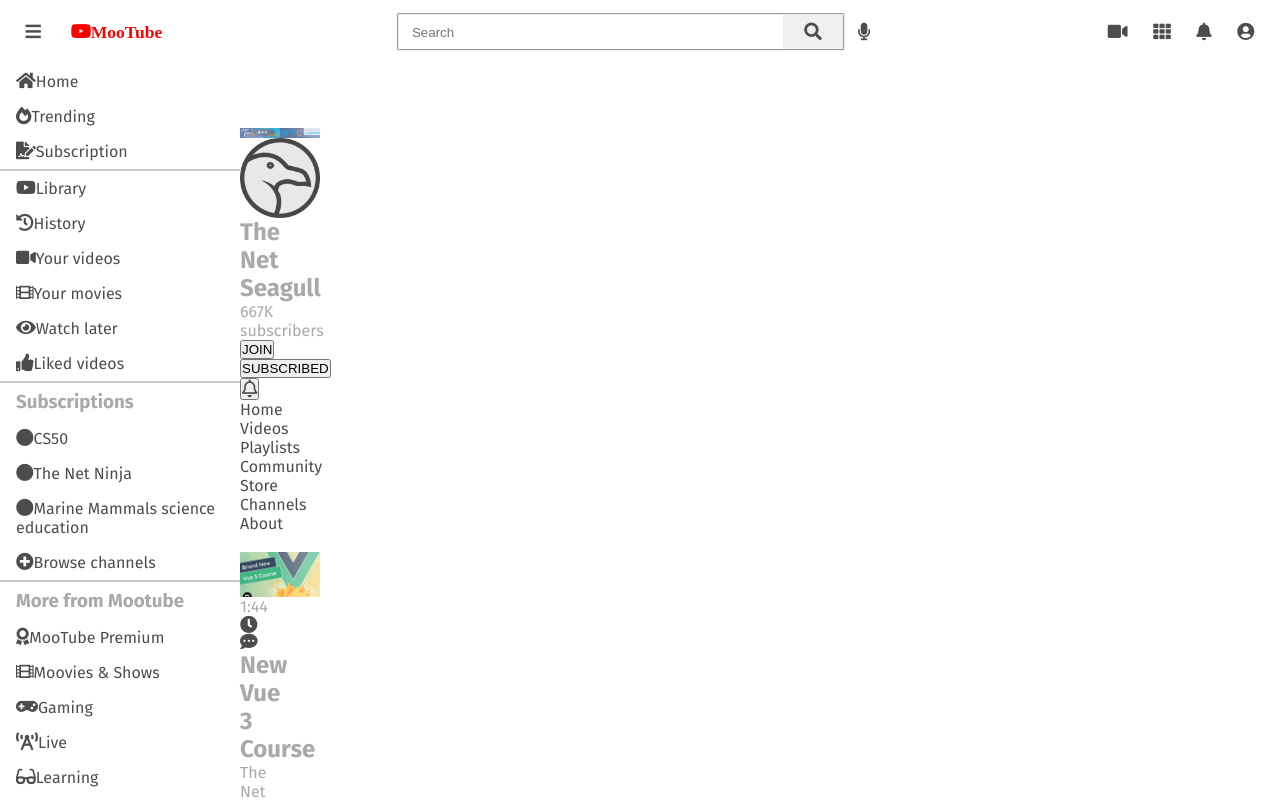
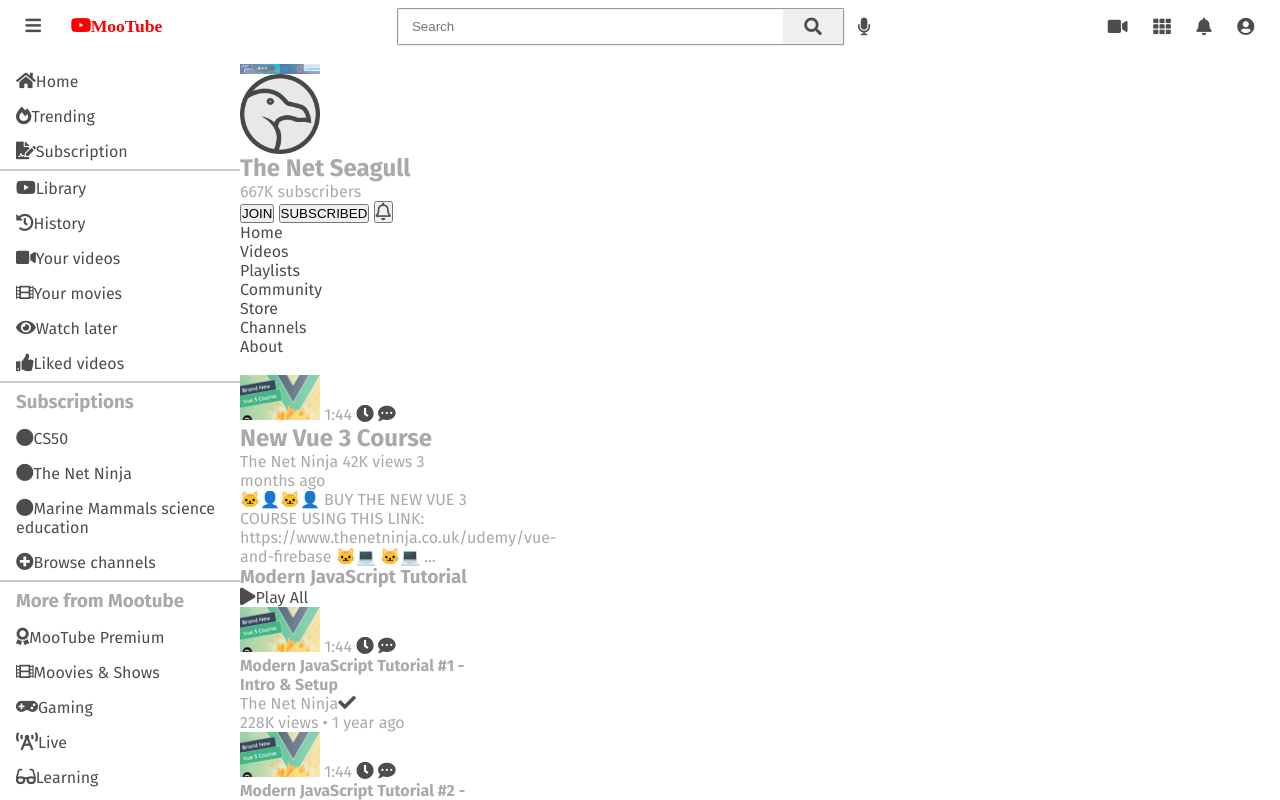
Before and after one commit to m-podolski/dci-youtube-clone, a plain HTML site: page index.html in a window 1280 px wide. Shown: the top 800 px of the page. Drawn offline with Linux system fonts and the light colour scheme.

Commit message:
Add styles

```diff
--- a/assets/css/styles.styl
+++ b/assets/css/styles.styl
@@ -21,6 +21,7 @@
   // word-break: break-word
 
 body
+  min-height: 100vh
   background: white
   font-family: "Fira Sans", sans-serif
   font-weight: 400
@@ -35,15 +36,19 @@
   @media screen and (min-width: $bp-desktop)
     display: block
     grid-row: 2/3
-    // grid-column: 1/2
     height: "calc(100vh - %s)" %($top-row-height)
     overflow: scroll
     position: fixed
     bottom: 0
     width: $sidebar-width
 
+aside
+  display: none
+  @media screen and (min-width: $bp-desktop)
+
 
 main
+  width: 100%
   margin: $top-row-height 0 0 $sidebar-width
 
 li
@@ -70,14 +75,15 @@
   color: red
 
 .nav-top
-  // position: fixed
+  position: fixed
+  width: 100%
   grid-row: 1/2
-  grid-column: 1/3
   display: flex
   flex-flow: row nowrap
   justify-content: space-between
   align-items: center
   padding: $space-icons
+  background: white
 
 .left
   flex: 2 1 100%
```
Also changed, not shown: assets/css/styles.css.
